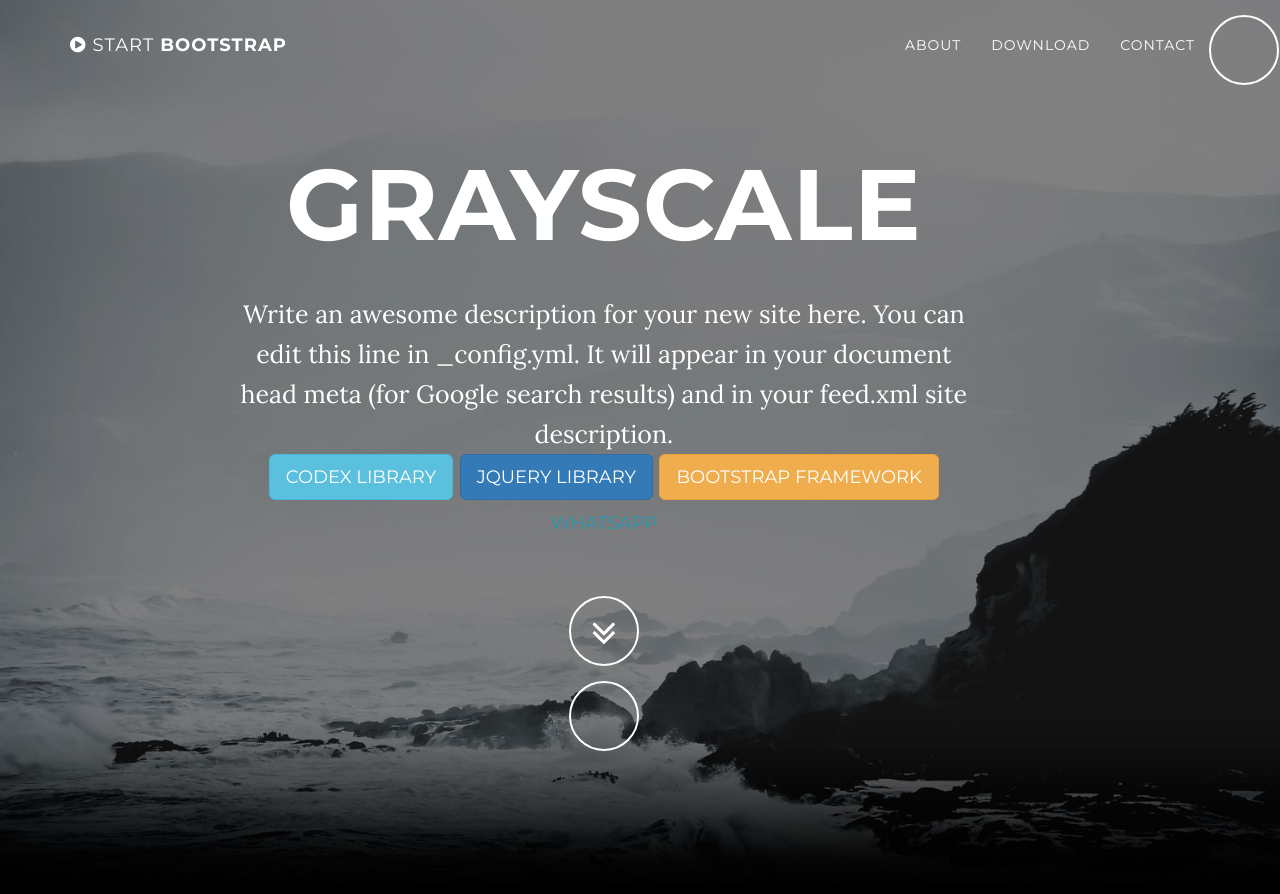
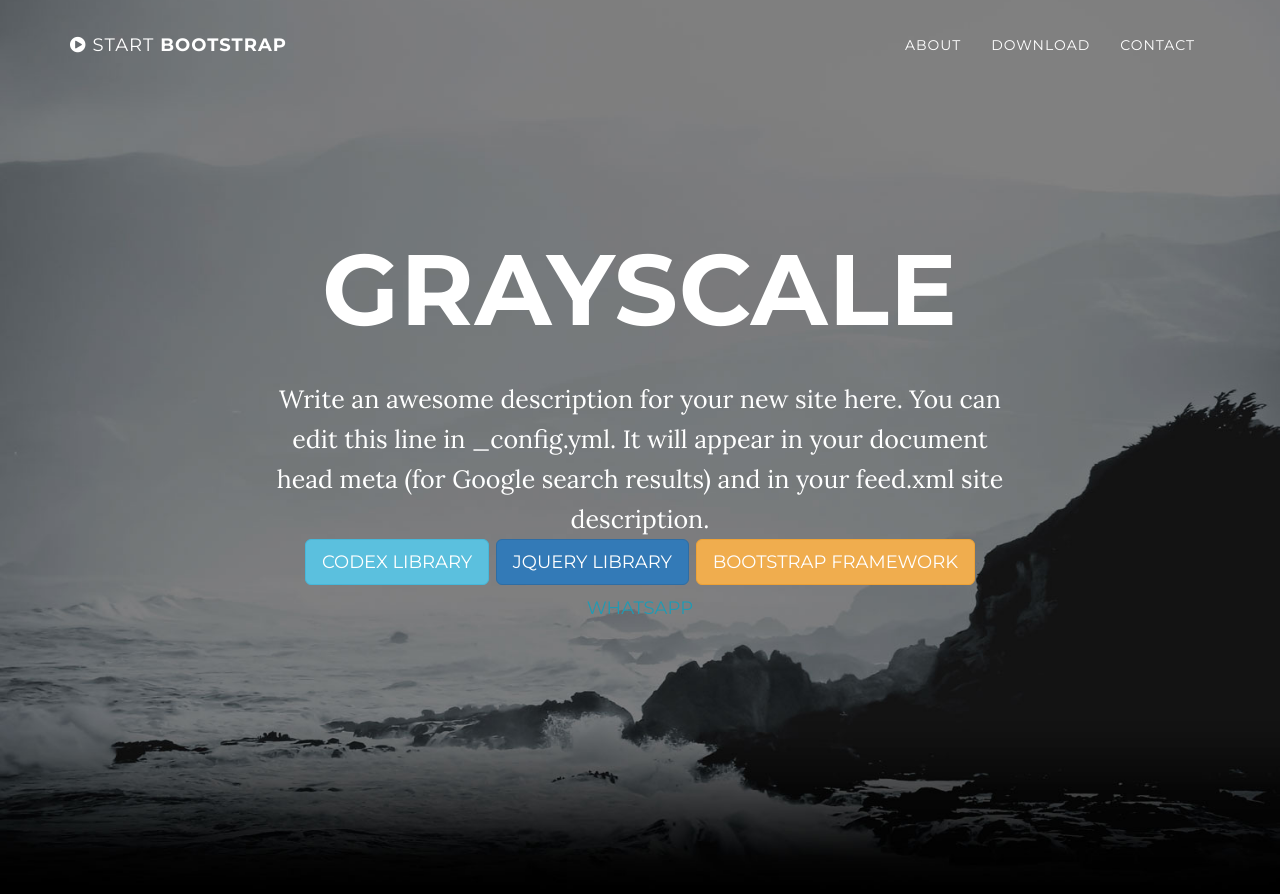
Before and after one commit to mekashinev/mekashinev.github.io, a Jekyll site: the page built from index.html, in a window 1280 px wide and 900 px high. Shown: the top 894 px of the window. Built offline with Jekyll 4.4.1, drawn with Linux system fonts in a browser that asks for light colours.

Commit message:
Update header.html

```diff
--- a/_includes/header.html
+++ b/_includes/header.html
@@ -10,12 +10,12 @@
             <a href="https://www.jquery.com/" class="btn btn-primary btn-lg">JQuery Library</a>
             <a href="https://getbootstrap.com/docs/4.4/getting-started/download/" class="btn btn-warning btn-lg">Bootstrap Framework</a>
             <a href="https://getbootstrap.com/docs/4.4/getting-started/download/" class="btn btn-sucess btn-lg">whatsapp</a>
+
+
+
                         </a>
                     </div>
                 </div>
-
-                        <a href="#about" class="btn btn-circle page-scroll">
-                            <i class="fa fa-angle-double-down animated"></i>
             </div>
         </div>
     </header>
```
